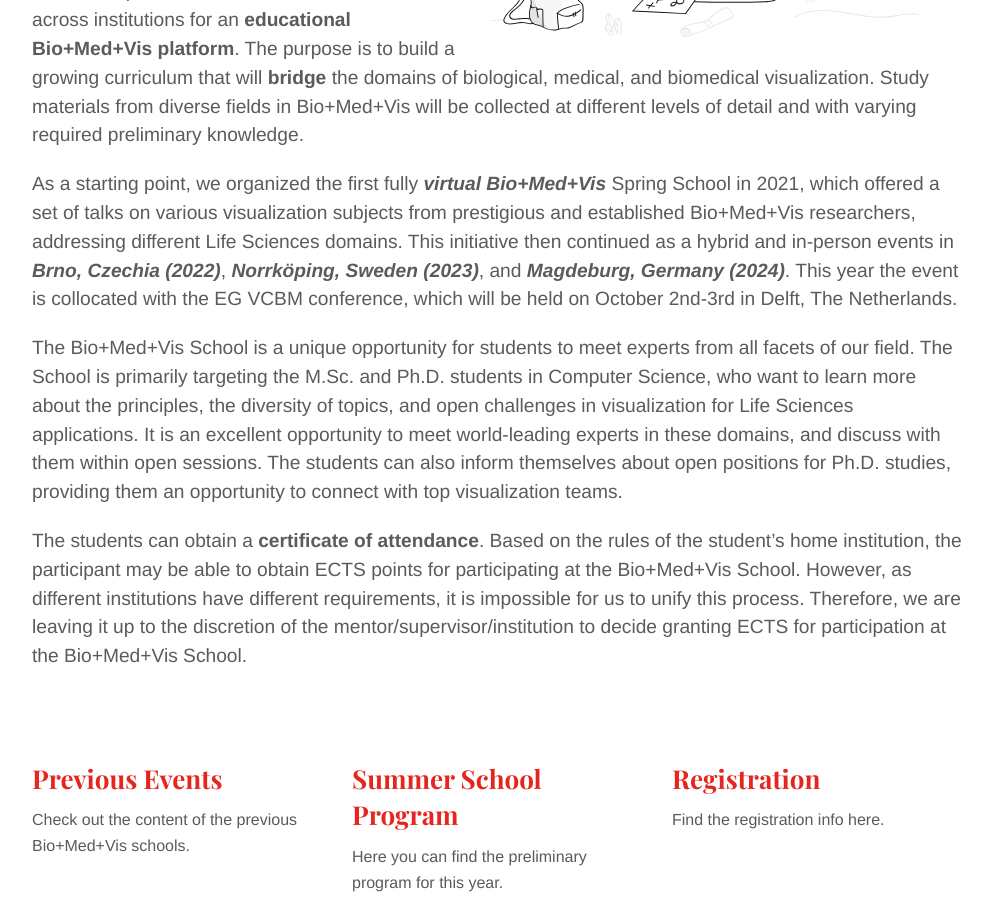
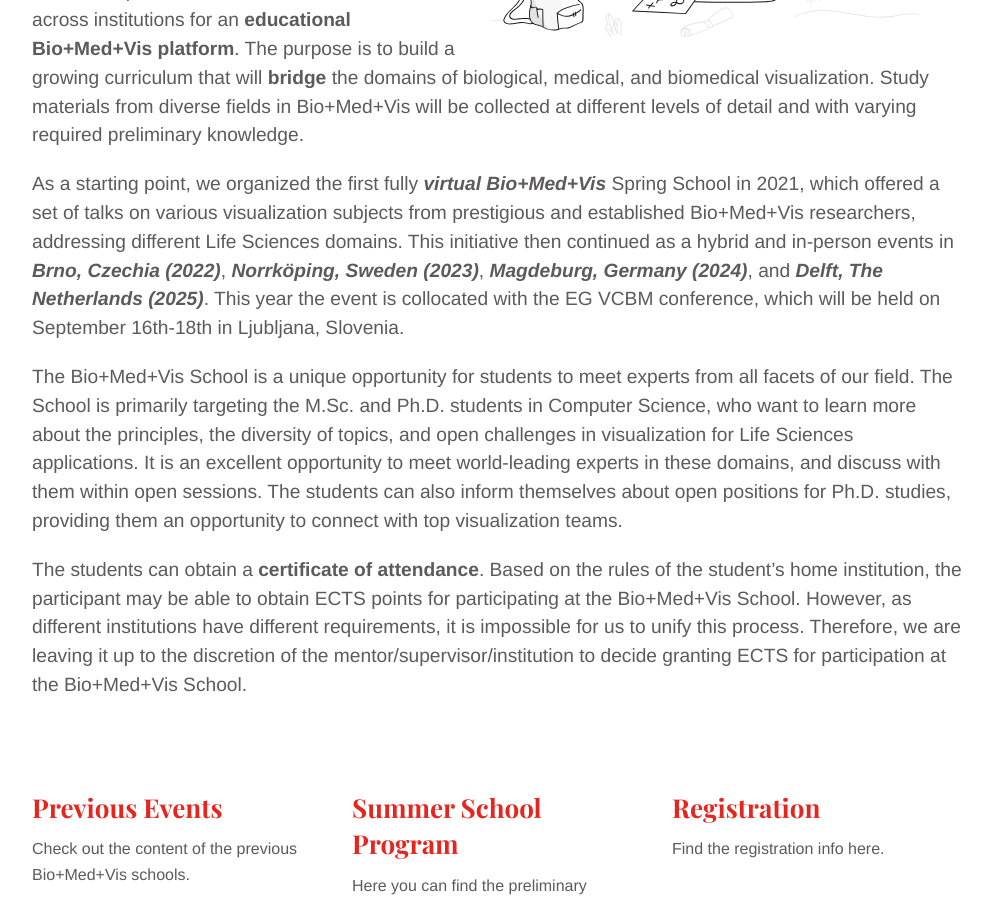
Before and after one commit to biomedvis/2026, a Jekyll site: the page built from school.md, in a window 1280 px wide and 900 px high, scrolled down 384 px. Shown: the whole window, without its empty margins (143-1135 px from the left). Built offline with Jekyll 4.4.1, drawn with Linux system fonts in a browser that asks for light colours.

Commit message:
Revise Bio+Med+Vis School event information
Updated event details for the Bio+Med+Vis Spring School, including new locations and dates.

```diff
--- a/school.md
+++ b/school.md
@@ -8,7 +8,7 @@ intro_image: "images/illustrations/reading.svg"
 
 Following the paradigm of online education during COVID-19 pandemic, we started an initiative across institutions for an **educational Bio+Med+Vis platform**. The purpose is to build a growing curriculum that will **bridge** the domains of biological, medical, and biomedical visualization. Study materials from diverse fields in Bio+Med+Vis will be collected at different levels of detail and with varying required preliminary knowledge.
 
-As a starting point, we organized the first fully ***virtual Bio+Med+Vis*** Spring School in 2021, which offered a set of talks on various visualization subjects from prestigious and established Bio+Med+Vis researchers, addressing different Life Sciences domains. This initiative then continued as a hybrid and in-person events in ***Brno, Czechia (2022)***, ***Norrköping, Sweden (2023)***, and ***Magdeburg, Germany (2024)***. This year the event is collocated with the EG VCBM conference, which will be held on October 2nd-3rd in Delft, The Netherlands.
+As a starting point, we organized the first fully ***virtual Bio+Med+Vis*** Spring School in 2021, which offered a set of talks on various visualization subjects from prestigious and established Bio+Med+Vis researchers, addressing different Life Sciences domains. This initiative then continued as a hybrid and in-person events in ***Brno, Czechia (2022)***, ***Norrköping, Sweden (2023)***, ***Magdeburg, Germany (2024)***, and ***Delft, The Netherlands (2025)***. This year the event is collocated with the EG VCBM conference, which will be held on September 16th-18th in Ljubljana, Slovenia.
 
 The Bio+Med+Vis School is a unique opportunity for students to meet experts from all facets of our field. The School is primarily targeting the M.Sc. and Ph.D. students in Computer Science, who want to learn more about the principles, the diversity of topics, and open challenges in visualization for Life Sciences applications. It is an excellent opportunity to meet world-leading experts in these domains, and discuss with them within open sessions. The students can also inform themselves about open positions for Ph.D. studies, providing them an opportunity to connect with top visualization teams.
 
```
